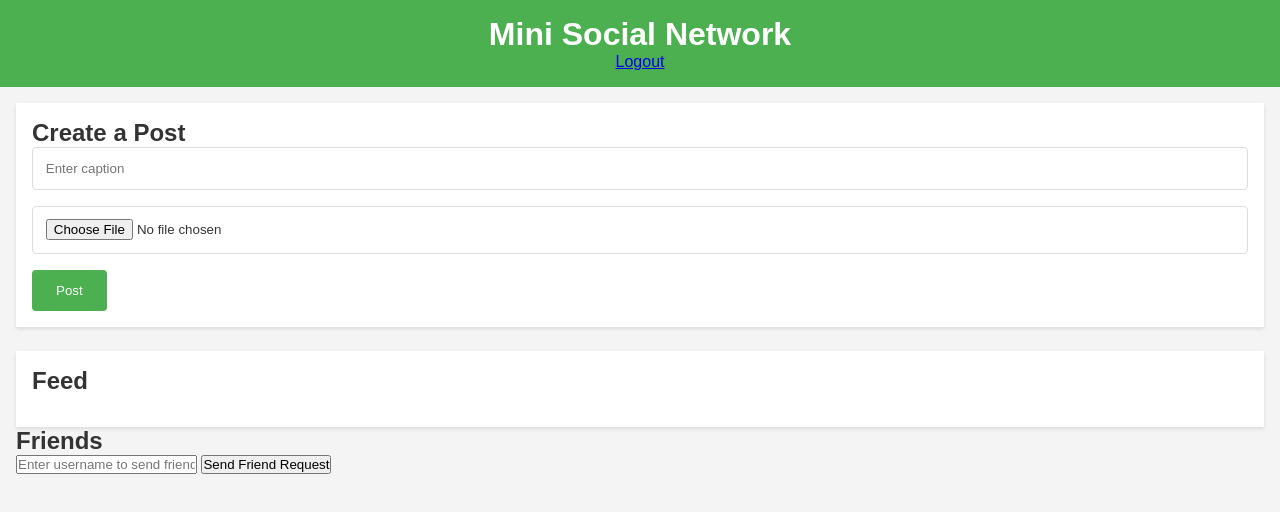
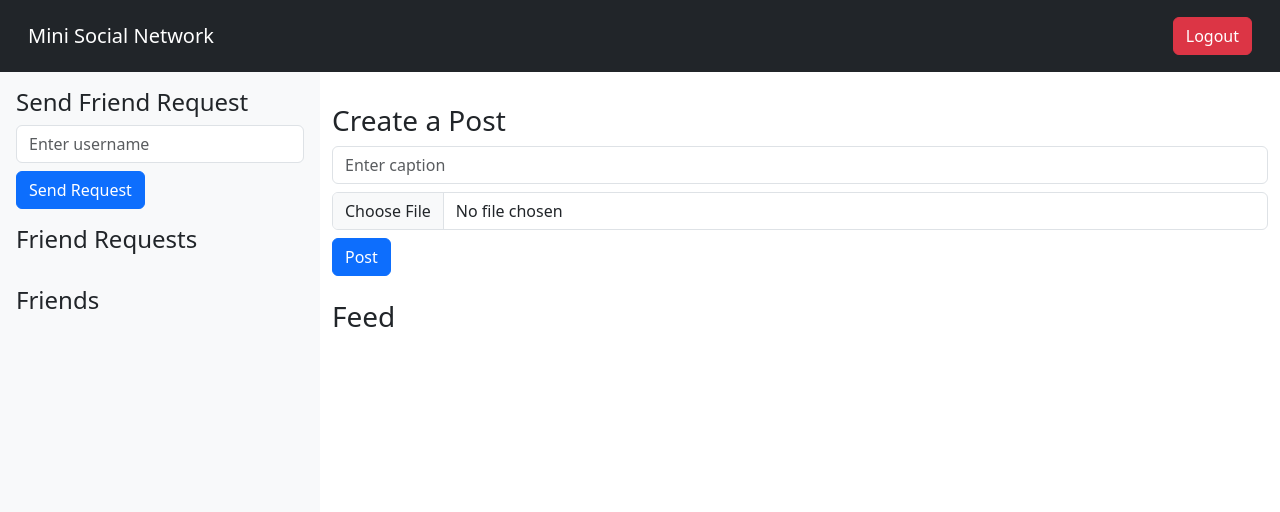
Before and after one commit to Krishnakumar-Naik/Social-network, a website: page public/index.html in a window 1280 px wide. Drawn offline with nearby package versions, Linux system fonts and the light colour scheme; no server answers.

Commit message:
Update index.html

```diff
--- a/public/index.html
+++ b/public/index.html
@@ -5,40 +5,61 @@
     <meta name="viewport" content="width=device-width, initial-scale=1.0">
     <title>Mini Social Network</title>
     <link rel="stylesheet" href="styles.css">
+    <link rel="stylesheet" href="https://cdn.jsdelivr.net/npm/bootstrap@5.3.0/dist/css/bootstrap.min.css">
 </head>
 <body>
-    <header>
-        <h1>Mini Social Network</h1>
-        <a href="/logout">Logout</a>
+    <!-- Navigation Bar -->
+    <header class="navbar navbar-dark bg-dark p-3">
+        <div class="container-fluid">
+            <span class="navbar-brand">Mini Social Network</span>
+            <div id="nav-username" class="text-white"></div>
+            <a href="/logout" class="btn btn-danger">Logout</a>
+        </div>
     </header>
 
-    <main>
-        <section id="post-form">
-<!--             uploading post section -->
-            <h2>Create a Post</h2>
-            <form id="create-post-form" action="/add-post" method="POST" enctype="multipart/form-data">
-                <input type="text" name="caption" placeholder="Enter caption" required>
-                <input type="file" name="image" accept="image/*">
-                <button type="submit">Post</button>
-            </form>
-        </section>
+    <div class="container-fluid">
+        <div class="row">
+            <!-- Sidebar for Friends and Requests -->
+            <aside class="col-md-3 bg-light p-3 vh-100">
+                <h4>Send Friend Request</h4>
+                <form id="send-friend-request" class="mb-3">
+                    <input type="text" id="friend-username" class="form-control" placeholder="Enter username" required>
+                    <button type="submit" class="btn btn-primary mt-2">Send Request</button>
+                </form>
 
-        <section id="feed">
-<!--             uploaded post will be shown here -->
-            <h2>Feed</h2>
-            <div id="posts-container"></div>
-        </section>
+                <h4>Friend Requests</h4>
+                <ul id="friend-requests" class="list-group mb-4"></ul>
 
-        <section id="friends">
-<!--             friend request section -->
-            <h2>Friends</h2>
-            <form id="friend-form">
-                <input type="text" id="friend-username" placeholder="Enter username to send friend request" required>
-                <button type="submit">Send Friend Request</button>
-            </form>
-        </section>
-    </main>
+                <h4>Friends</h4>
+                <ul id="friends-list" class="list-group"></ul>
+            </aside>
 
+            <!-- Main Content -->
+            <main class="col-md-9">
+                <div class="text-center my-3">
+                    <h2 id="welcome-message"></h2>
+                </div>
+
+                <!-- Create Post Section -->
+                <section class="mb-4">
+                    <h3>Create a Post</h3>
+                    <form id="create-post-form" action="/add-post" method="POST" enctype="multipart/form-data" class="mb-3">
+                        <input type="text" name="caption" class="form-control mb-2" placeholder="Enter caption" required>
+                        <input type="file" name="image" class="form-control mb-2" accept="image/*">
+                        <button type="submit" class="btn btn-primary">Post</button>
+                    </form>
+                </section>
+
+                <!-- Feed Section -->
+                <section>
+                    <h3>Feed</h3>
+                    <div id="posts-container" class="mt-3"></div>
+                </section>
+            </main>
+        </div>
+    </div>
+
+    <script src="https://cdn.jsdelivr.net/npm/bootstrap@5.3.0/dist/js/bootstrap.bundle.min.js"></script>
     <script src="script.js"></script>
 </body>
 </html>
```
